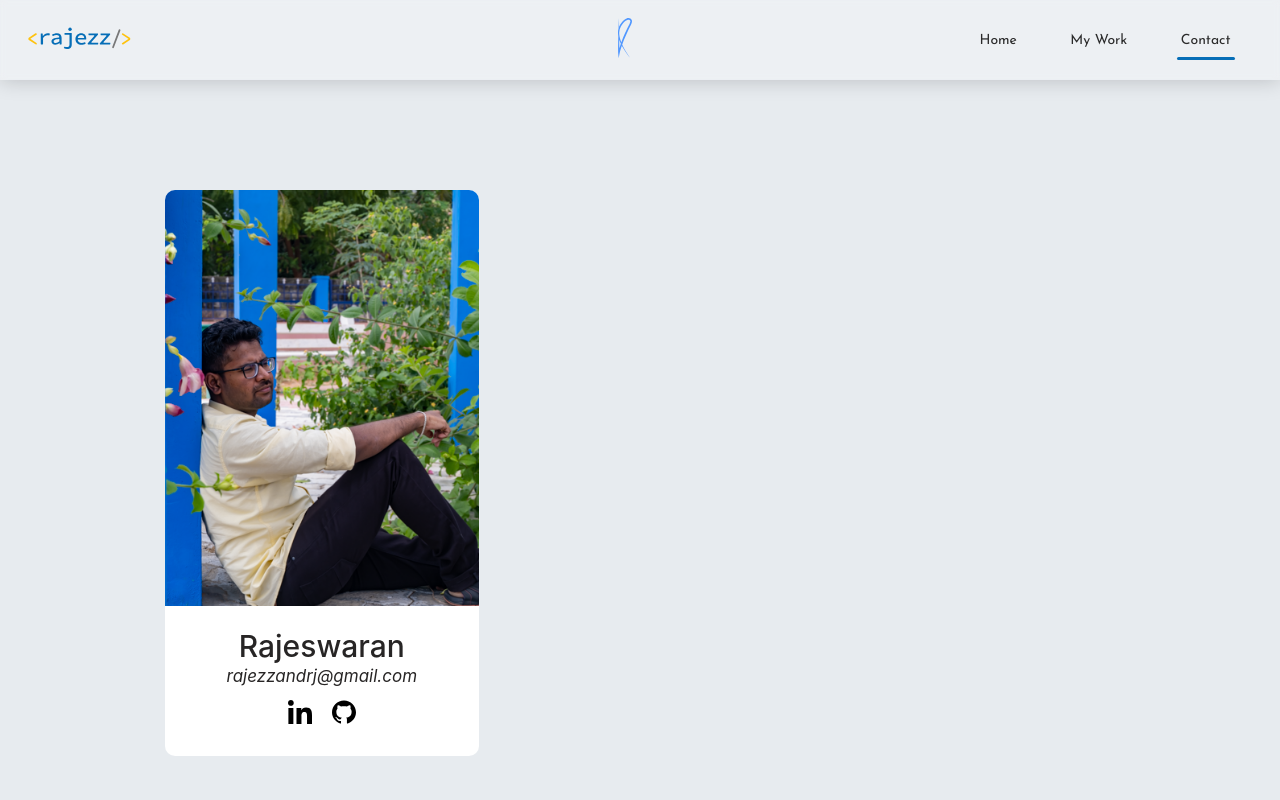
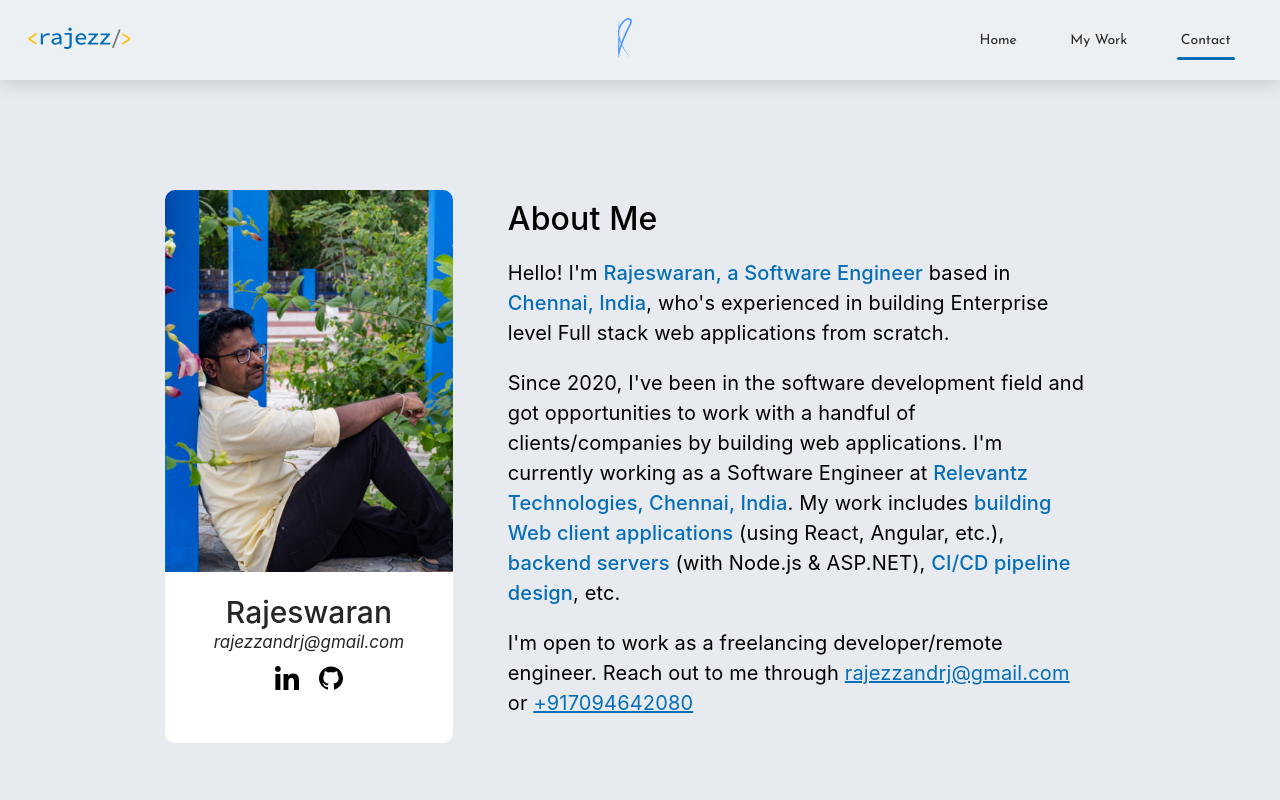
Before and after one commit to rajezz/my-portfolio, a React (Create React App) app: page /contact in a window 1280 px wide. Shown: the top 800 px of the page. Built offline with nearby package versions, Linux system fonts and the light colour scheme; a web font is replaced by a local one.

Commit message:
Add description in Contact page

```diff
--- a/src/components/Footer/index.tsx
+++ b/src/components/Footer/index.tsx
@@ -9,7 +9,7 @@ import { IconLinkProps } from "../IconLink/index";
 export function Footer() {
 	return (
 		<footer className="footer">
-			<img src="assets/svg/logo.svg" height="40px" width="auto" alt="Logo" />
+			<img className="logo" src="assets/svg/logo.svg" height="40px" width="auto" alt="Logo" />
 			<div className="summary">
 				{PERSONALITY_SKILLS.map((elem) => (
 					<span key={elem} className="skill">
--- a/src/components/Footer/styles.css
+++ b/src/components/Footer/styles.css
@@ -12,6 +12,10 @@
 	margin-top: 0px;
     padding-top: 2rem;
 	padding-bottom: 1.5rem;
+}
+
+.footer .logo {
+	margin-bottom: 20px;
 }
 
 .icon-panel img {
--- a/src/components/Hero/styles.css
+++ b/src/components/Hero/styles.css
@@ -12,7 +12,7 @@
 
 .emphasized {
     color: var(--theme-blue-400);
-    font-weight: 400;
+    font-weight: 500;
 }
 
 .description {
--- a/src/components/Icons/index.tsx
+++ b/src/components/Icons/index.tsx
@@ -3,7 +3,11 @@
 /* -------------------------------------------------------------------------- */
 import * as React from "react";
 
-export const GithubIcon = () => {
+interface Props {
+	className?: string;
+}
+
+export const GithubIcon = ({ className }: Props) => {
 	return (
 		<svg
 			id="Bold"
@@ -11,7 +15,8 @@ export const GithubIcon = () => {
 			height="24"
 			viewBox="0 0 24 24"
 			width="24"
-			xmlns="http://www.w3.org/2000/svg">
+			xmlns="http://www.w3.org/2000/svg"
+			className={className}>
 			<path
 				className="icon-path github-icon-path"
 				d="m12 .5c-6.63 0-12 5.28-12 11.792 0 5.211 3.438 9.63 8.205 11.188.6.111.82-.254.82-.567 0-.28-.01-1.022-.015-2.005-3.338.711-4.042-1.582-4.042-1.582-.546-1.361-1.335-1.725-1.335-1.725-1.087-.731.084-.716.084-.716 1.205.082 1.838 1.215 1.838 1.215 1.07 1.803 2.809 1.282 3.495.981.108-.763.417-1.282.76-1.577-2.665-.295-5.466-1.309-5.466-5.827 0-1.287.465-2.339 1.235-3.164-.135-.298-.54-1.497.105-3.121 0 0 1.005-.316 3.3 1.209.96-.262 1.98-.392 3-.398 1.02.006 2.04.136 3 .398 2.28-1.525 3.285-1.209 3.285-1.209.645 1.624.24 2.823.12 3.121.765.825 1.23 1.877 1.23 3.164 0 4.53-2.805 5.527-5.475 5.817.42.354.81 1.077.81 2.182 0 1.578-.015 2.846-.015 3.229 0 .309.21.678.825.56 4.801-1.548 8.236-5.97 8.236-11.173 0-6.512-5.373-11.792-12-11.792z"
@@ -20,7 +25,7 @@ export const GithubIcon = () => {
 	);
 };
 
-export const FacebookIcon = () => {
+export const FacebookIcon = ({ className }: Props) => {
 	return (
 		<svg
 			id="Bold"
@@ -28,6 +33,7 @@ export const FacebookIcon = () => {
 			height="24"
 			viewBox="0 0 24 24"
 			width="24"
+			className={className}
 			xmlns="http://www.w3.org/2000/svg">
 			<path
 				className="icon-path facebook-icon-path"
@@ -37,7 +43,7 @@ export const FacebookIcon = () => {
 	);
 };
 
-export const LinkedInIcon = () => {
+export const LinkedInIcon = ({ className }: Props) => {
 	return (
 		<svg
 			id="Bold"
@@ -45,6 +51,7 @@ export const LinkedInIcon = () => {
 			height="24"
 			viewBox="0 0 24 24"
 			width="24"
+			className={className}
 			xmlns="http://www.w3.org/2000/svg">
 			<path
 				className="icon-path linkedin-icon-path"
@@ -59,7 +66,7 @@ export const LinkedInIcon = () => {
 	);
 };
 
-export const InstagramIcon = () => {
+export const InstagramIcon = ({ className }: Props) => {
 	return (
 		<svg
 			id="Bold"
@@ -67,6 +74,7 @@ export const InstagramIcon = () => {
 			height="24"
 			viewBox="0 0 24 24"
 			width="24"
+			className={className}
 			xmlns="http://www.w3.org/2000/svg">
 			<path
 				className="icon-path instagram-icon-path"
@@ -81,13 +89,14 @@ export const InstagramIcon = () => {
 	);
 };
 
-export const EmailIcon = () => {
+export const EmailIcon = ({ className }: Props) => {
 	return (
 		<svg
 			xmlns="http://www.w3.org/2000/svg"
 			fill="currentColor"
 			width="24"
 			height="24"
+			className={className}
 			viewBox="0 0 34 27">
 			<path
 				className="icon-path"
@@ -109,3 +118,36 @@ export const EmailIcon = () => {
 		</svg>
 	);
 };
+
+export const OpenNewLinkIcon = ({ className }: Props) => {
+	return (
+		<svg
+			xmlns="http://www.w3.org/2000/svg"
+			height="24px"
+			viewBox="0 0 24 24"
+			width="24px"
+			className={className}>
+			<path d="M0 0h24v24H0z" fill="none" />
+			<path d="M19 19H5V5h7V3H5c-1.11 0-2 .9-2 2v14c0 1.1.89 2 2 2h14c1.1 0 2-.9 2-2v-7h-2v7zM14 3v2h3.59l-9.83 9.83 1.41 1.41L19 6.41V10h2V3h-7z" />
+		</svg>
+	);
+};
+
+export const FileDownloadIcon = ({ className }: Props) => {
+	return (
+		<svg
+			xmlns="http://www.w3.org/2000/svg"
+			enable-background="new 0 0 24 24"
+			height="24px"
+			viewBox="0 0 24 24"
+			width="24px"
+			className={className}>
+			<g>
+				<rect fill="none" height="24" width="24" />
+			</g>
+			<g>
+				<path d="M18,15v3H6v-3H4v3c0,1.1,0.9,2,2,2h12c1.1,0,2-0.9,2-2v-3H18z M17,11l-1.41-1.41L13,12.17V4h-2v8.17L8.41,9.59L7,11l5,5 L17,11z" />
+			</g>
+		</svg>
+	);
+};
--- a/src/components/Section/index.tsx
+++ b/src/components/Section/index.tsx
@@ -8,7 +8,7 @@ interface Props {
 
 export function Section({ children, className }: Props) {
 	return (
-		<div className={`section ${className}`}>
+		<div className={`section ${className ? className : ""}`}>
 			<div className="container">{children}</div>
 		</div>
 	);
--- a/src/components/Section/styles.css
+++ b/src/components/Section/styles.css
@@ -12,6 +12,11 @@
 	padding-left: 16px;
 	padding-right: 16px;
 	overflow-x: hidden;
+}
+
+.section.flex-panel .container {
+	display: flex;
+	flex-direction: row;
 }
 
 @media (min-width: 767px) {
--- a/src/components/WorkSection/styles.css
+++ b/src/components/WorkSection/styles.css
@@ -71,13 +71,6 @@ ul.timeline li.entry::before {
 	font-size: 1rem;
 }
 
-.row.desc a {
-    color: #066eb7;
-}
-.row.desc a:hover {
-    color: #014e86;
-}
-
 .desc .desc-textarea {
 	padding: 6px 12px;
 	text-indent: 16px;
--- a/src/components/pages/Contact/index.tsx
+++ b/src/components/pages/Contact/index.tsx
@@ -8,7 +8,7 @@ import "./styles.css";
 export function ContactPage() {
 	return (
 		<div className="page contact">
-			<Section className="m-t-75">
+			<Section className="m-t-75 flex-panel">
 				<div className="profile-card">
 					<div className="picture-panel">
 						<img src="assets/images/cover-pic.png" alt="Rajezz" />
@@ -33,7 +33,42 @@ export function ContactPage() {
 						</div>
 					</div>
 				</div>
-				<div className="description-panel"></div>
+				<div className="description-panel">
+					<div className="title">About Me</div>
+					<div className="row">
+						Hello! I'm{" "}
+						<span className="emphasized bold">Rajeswaran, a Software Engineer</span>{" "}
+						based in <span className="emphasized bold">Chennai, India</span>, who's
+						experienced in building Enterprise level Full stack web applications from
+						scratch.
+					</div>
+					<div className="row">
+						Since 2020, I've been in the software development field and got
+						opportunities to work with a handful of clients/companies by building web
+						applications. I'm currently working as a Software Engineer at{" "}
+						<span className="emphasized bold">
+							Relevantz Technologies, Chennai, India
+						</span>
+						. My work includes{" "}
+						<span className="emphasized bold">building Web client applications</span>{" "}
+						(using React, Angular, etc.),{" "}
+						<span className="emphasized bold">backend servers</span> (with Node.js &
+						ASP.NET), <span className="emphasized bold">CI/CD pipeline design</span>,
+						etc.
+					</div>
+					<div className="row">
+						I'm open to work as a freelancing developer/remote engineer. Reach out to me
+						through{" "}
+						<a className="email" href="mailto:rajezzandrj@gmail.com">
+							rajezzandrj@gmail.com
+						</a>{" "}
+						or{" "}
+						<a className="phone" href="tel:+917094642080">
+							+917094642080
+						</a>
+
+					</div>
+				</div>
 			</Section>
 		</div>
 	);
--- a/src/components/pages/Contact/styles.css
+++ b/src/components/pages/Contact/styles.css
@@ -3,8 +3,15 @@
 	background-color: #e7ebef;
 }
 
+.flex-panel {
+	display: flex;
+	flex-direction: row;
+
+
+}
+
 .profile-card {
-	width: 32%;
+	width: 40%;
 	margin: 15px;
 	background-color: white;
 	border-radius: 10px;
@@ -40,7 +47,8 @@
 	font-style: italic;
 }
 
-.info-panel.email:hover, .info-panel.email:active {
+.info-panel.email:hover,
+.info-panel.email:active {
 	color: #000000;
 }
 
@@ -53,3 +61,23 @@
 .social-links a {
 	margin: 10px;
 }
+
+.description-panel {
+	width: calc(85% - 40px);
+    font-family: var(--font-family-for-description);
+    padding: 20px;
+	margin: 0px 20px;
+	font-size: 20px;
+    letter-spacing: .15px;
+    line-height: 1.5;
+}
+
+.description-panel .row {
+	margin-bottom: 20px;
+}
+
+.description-panel .title {
+	font-size: 2rem;
+	font-weight: 500;
+	margin-bottom: 15px;
+}
--- a/src/components/pages/Home/index.tsx
+++ b/src/components/pages/Home/index.tsx
@@ -1,11 +1,12 @@
 import * as React from "react";
 import { Hero } from "../../Hero";
+import { FileDownloadIcon, OpenNewLinkIcon } from "../../Icons";
 import { Section } from "../../Section";
 
 import "./styles.css";
 
 export function HomePage() {
-    return (
+	return (
 		<div className="page">
 			<Hero />
 			<div className="reveal-panel"></div>
@@ -18,6 +19,15 @@ export function HomePage() {
 					AWS, etc., I can incorporate my renowned skills on both front-end and back-end
 					applications.
 				</div>
+				<div className="resume-panel">
+					<a
+						href="https://drive.google.com/file/d/1lyRHQ6MKHq2kSeY5LjaBmXpnKB7jNKIO/view?usp=sharing"
+						target="_blank">
+						<FileDownloadIcon className={"prefix"} />
+						My Resume
+						<OpenNewLinkIcon className={"suffix"} />
+					</a>
+				</div>
 			</Section>
 		</div>
 	);
--- a/src/components/pages/Home/styles.css
+++ b/src/components/pages/Home/styles.css
@@ -17,4 +17,51 @@
 	text-align: justify;
 	font-family: var(--font-family-for-description);
 	color: var(--black-300);
+	margin-bottom: 75px;
 }
+
+.resume-panel {
+	display: flex;
+	justify-content: center;
+	align-items: center;
+}
+
+.resume-panel a {
+	text-decoration: none;
+	color: var(--theme-blue-400);
+	text-transform: uppercase;
+	letter-spacing: 2px;
+	font-weight: 500;
+	font-size: 20px;
+	line-height: 27px;
+	transition: color 0.3s ease;
+}
+
+.resume-panel a:hover {
+	color: var(--theme-blue-600);
+}
+
+.resume-panel a svg {
+	fill: var(--theme-blue-400);
+	transition: all 0.5s ease-in-out;
+	width: auto;
+	margin: 0px 6px;
+}
+
+svg.prefix {
+	height: 24px;
+	transform: translateY(5px) scale(0.9);
+}
+svg.suffix {
+	height: 22px;
+	opacity: 0;
+	transform: translateY(3px) scale(0.9);
+}
+
+.resume-panel a:hover svg {
+	fill: var(--theme-blue-600);
+}
+
+.resume-panel a:hover svg.suffix {
+	opacity: 1;
+}
--- a/src/index.css
+++ b/src/index.css
@@ -1,7 +1,7 @@
 /* Import Josefin Sans */
-@import url('https://fonts.googleapis.com/css2?family=Josefin+Sans:ital,wght@0,300;0,400;0,500;1,300;1,400;1,500&display=swap');
+@import url("https://fonts.googleapis.com/css2?family=Josefin+Sans:ital,wght@0,300;0,400;0,500;1,300;1,400;1,500&display=swap");
 /* Import Montserrat */
-@import url('https://fonts.googleapis.com/css2?family=family=Source+Sans+Pro:wght@400;500');
+@import url("https://fonts.googleapis.com/css2?family=family=Source+Sans+Pro:wght@400;500");
 
 :root {
 	--black-400: #2b2b2b;
@@ -9,10 +9,11 @@
 	--theme-blue-200: #b2d6ef;
 	--theme-blue-400: #066eb7;
 	--theme-blue-500: #0561a2;
+	--theme-blue-600: #055085;
 	--theme-orange-500: #fec20e;
-  --theme-font: 'Josefin Sans', sans-serif;
-  --font-family-for-description: -apple-system, BlinkMacSystemFont, "Segoe UI", "Noto Sans", Helvetica, Arial,
-		sans-serif, "Apple Color Emoji", "Segoe UI Emoji";
+	--theme-font: "Josefin Sans", sans-serif;
+	--font-family-for-description: -apple-system, BlinkMacSystemFont, "Segoe UI", "Noto Sans",
+		Helvetica, Arial, sans-serif, "Apple Color Emoji", "Segoe UI Emoji";
 }
 
 body {
@@ -23,21 +24,18 @@ body {
 	font-size: 14px;
 }
 
-
 code {
-  font-family: source-code-pro, Menlo, Monaco, Consolas, 'Courier New',
-    monospace;
+	font-family: source-code-pro, Menlo, Monaco, Consolas, "Courier New", monospace;
 }
 
-bold {
-  font-weight: 600;
+bold,
+.bold {
+	font-weight: 500;
 }
 
 italic {
 	font-style: italic;
 }
-
-
 
 #root {
 	display: flex;
@@ -49,7 +47,6 @@ italic {
 	min-height: 600px;
 }
 
-
 /* General utility classess */
 .m-t-75 {
 	margin-top: 75px !important;
@@ -59,4 +56,9 @@ italic {
 	display: flex !important;
 }
 
-.flex-row {}
+a {
+    color: #066eb7;
+}
+a:hover {
+    color: #014e86;
+}
```
Lines whose indentation alone changed are shown as unchanged.
